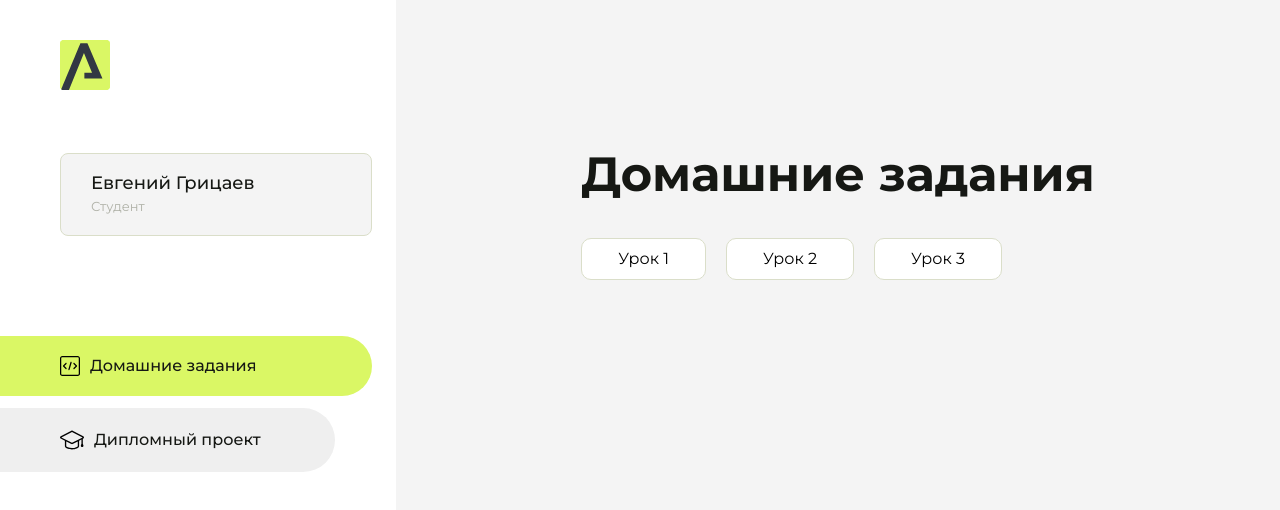
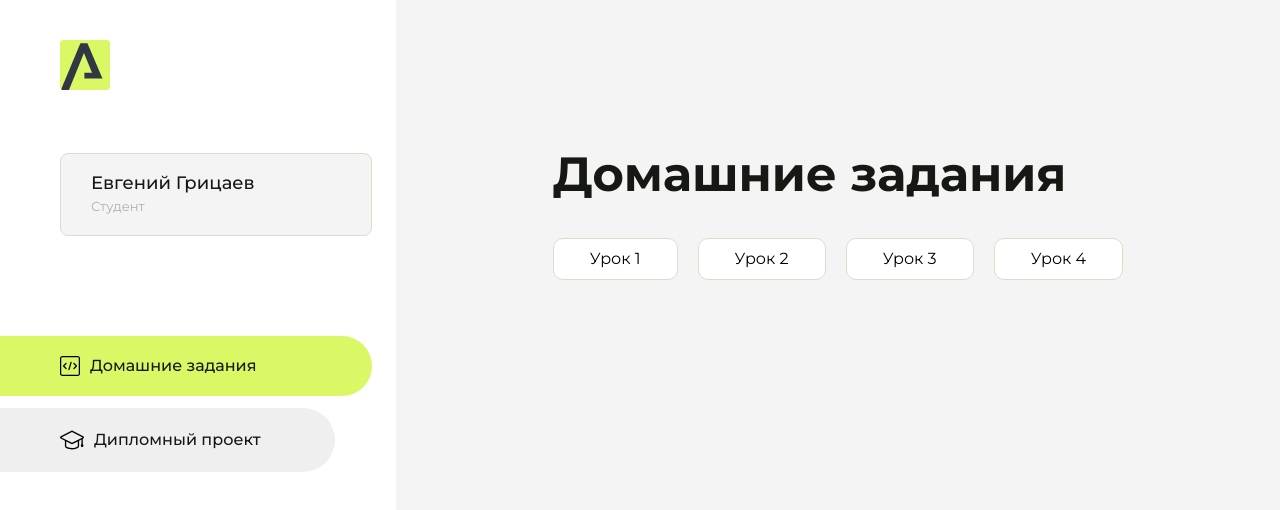
Before and after one commit to John-Grit/home-work, a plain HTML site: page index.html in a window 1280 px wide. Drawn offline with Linux system fonts and the light colour scheme.

Commit message:
Update index.html

```diff
--- a/index.html
+++ b/index.html
@@ -101,6 +101,9 @@
                      <li class="content__list-item">
                         <a href="Lesson 34. The table/index.html">Урок 3</a>
                     </li>
+                    <li class="content__list-item">
+                        <a href="41. Practice by forms/index.html">Урок 4</a>
+                    </li>
                 </ul>
             </div>
             <div class="content__block hidden" id="diplomBlock">
```
